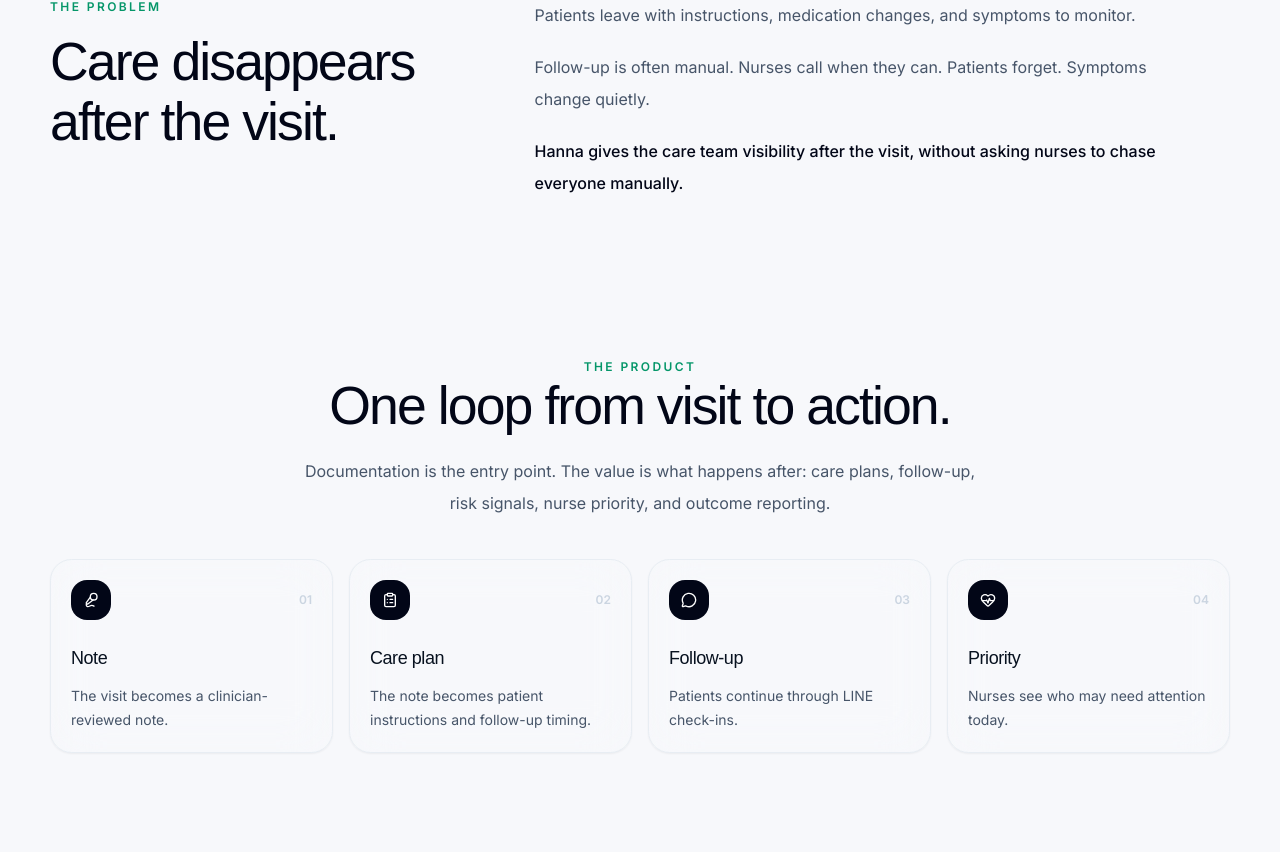
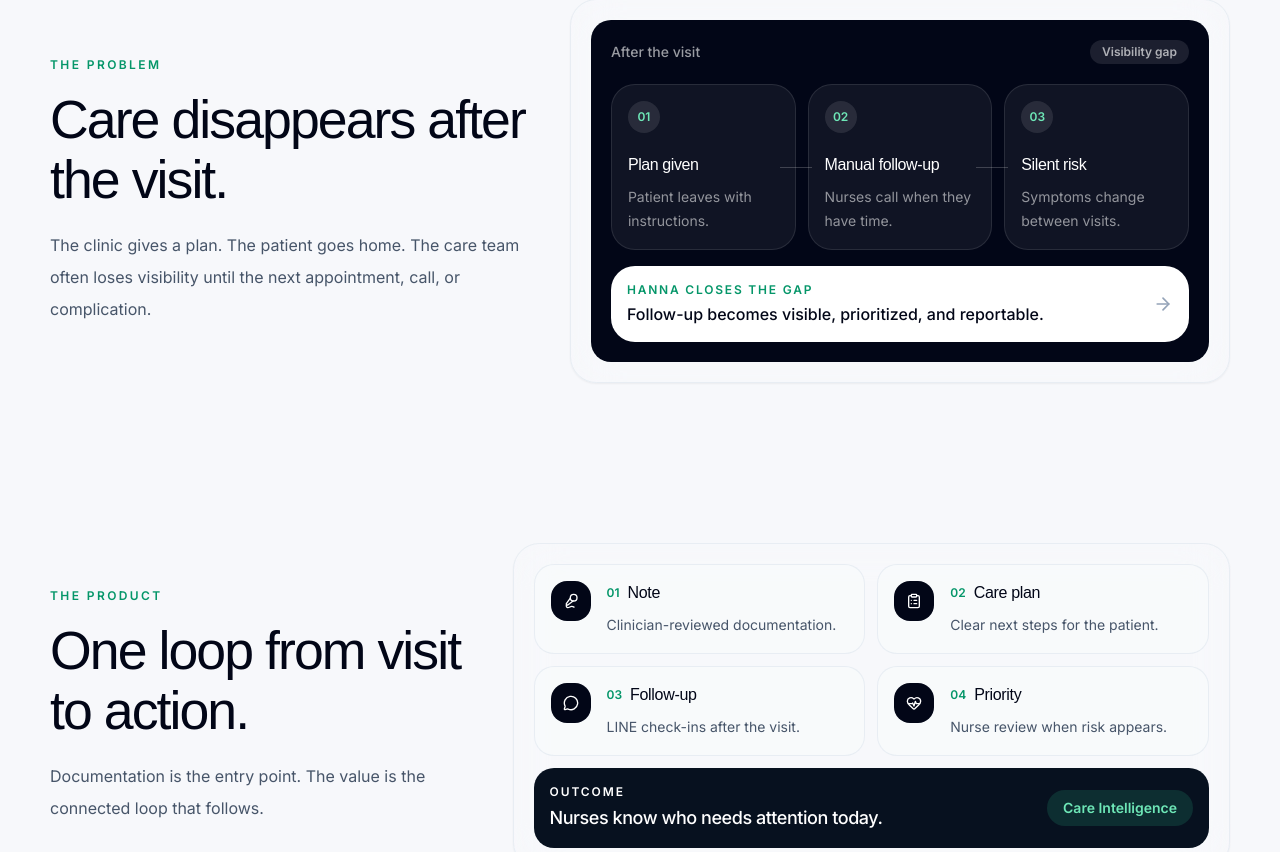
Before and after one commit to farhaned07/hanna-landing, a React (Vite) app: page / in a window 1280 px wide. Shown: the part 825-1677 px from the top of the page. Built offline with nearby package versions, Linux system fonts and the light colour scheme.

Commit message:
Redesign problem product and pricing sections with visual explanation

```diff
--- a/components/HannaLanding.tsx
+++ b/components/HannaLanding.tsx
@@ -43,10 +43,10 @@
 ];
 
 const loop = [
-  { icon: Mic2, title: 'Note', body: 'The visit becomes a clinician-reviewed note.' },
-  { icon: ClipboardList, title: 'Care plan', body: 'The note becomes patient instructions and follow-up timing.' },
-  { icon: MessageCircle, title: 'Follow-up', body: 'Patients continue through LINE check-ins.' },
-  { icon: HeartPulse, title: 'Priority', body: 'Nurses see who may need attention today.' },
+  { icon: Mic2, title: 'Note', body: 'Clinician-reviewed documentation.' },
+  { icon: ClipboardList, title: 'Care plan', body: 'Clear next steps for the patient.' },
+  { icon: MessageCircle, title: 'Follow-up', body: 'LINE check-ins after the visit.' },
+  { icon: HeartPulse, title: 'Priority', body: 'Nurse review when risk appears.' },
 ];
 
 const audiences = [
@@ -57,27 +57,23 @@
 ];
 
 const pilotIncludes = [
-  'Clinician-reviewed note workflow',
+  'Reviewed note workflow',
   'Care plan generation',
   'LINE follow-up handoff',
   'Basic nurse priority view',
-  'Risk signal capture',
-  'Monthly leadership report',
-  'Onboarding and setup',
-  '90-day outcome summary',
+  'Monthly report',
 ];
 
 const annualIncludes = [
-  'Department-level Care Intelligence system',
-  'Scribe workflow for clinical visits',
+  'Department care intelligence system',
+  'Scribe workflow for visits',
   'Care plans and LINE follow-up',
   'Nurse priority queue',
-  'Monthly reports for leadership',
-  'Workflow support and configuration',
+  'Monthly leadership reports',
 ];
 
 const enterpriseIncludes = [
-  'Multi-department configuration',
+  'Multi-department rollout',
   'Executive reporting',
   'Custom workflows and risk rules',
   'Integration roadmap',
@@ -237,14 +233,51 @@
 }
 
 function Problem() {
+  const gaps = [
+    ['Plan given', 'Patient leaves with instructions.'],
+    ['Manual follow-up', 'Nurses call when they have time.'],
+    ['Silent risk', 'Symptoms change between visits.'],
+  ];
+
   return (
     <Section id="problem">
-      <div className="grid gap-10 lg:grid-cols-[0.78fr_1.22fr] lg:items-start">
-        <SectionIntro eyebrow="The problem" title="Care disappears after the visit." />
-        <div className="space-y-5 text-base leading-8 text-slate-600 lg:max-w-2xl">
-          <p>Patients leave with instructions, medication changes, and symptoms to monitor.</p>
-          <p>Follow-up is often manual. Nurses call when they can. Patients forget. Symptoms change quietly.</p>
-          <p className="font-medium text-slate-950">Hanna gives the care team visibility after the visit, without asking nurses to chase everyone manually.</p>
+      <div className="grid gap-8 lg:grid-cols-[0.85fr_1.15fr] lg:items-center">
+        <div>
+          <p className={eyebrow}>The problem</p>
+          <h2 className={`mt-4 ${sectionTitle}`}>Care disappears after the visit.</h2>
+          <p className={`mt-5 max-w-xl ${sectionBody}`}>
+            The clinic gives a plan. The patient goes home. The care team often loses visibility until the next appointment, call, or complication.
+          </p>
+        </div>
+
+        <div className="rounded-[1.65rem] border border-slate-200/70 bg-white/76 p-4 shadow-sm backdrop-blur-xl sm:p-5">
+          <div className="rounded-[1.25rem] bg-slate-950 p-4 text-white sm:p-5">
+            <div className="mb-5 flex items-center justify-between gap-4">
+              <p className="text-sm font-medium text-white/60">After the visit</p>
+              <span className="rounded-full bg-white/10 px-3 py-1 text-xs font-semibold text-white/65">Visibility gap</span>
+            </div>
+
+            <div className="grid gap-3 md:grid-cols-3">
+              {gaps.map(([title, body], index) => (
+                <div key={title} className="relative rounded-2xl border border-white/10 bg-white/[0.06] p-4">
+                  <div className="mb-5 flex h-8 w-8 items-center justify-center rounded-full bg-white/10 text-xs font-semibold text-emerald-300">0{index + 1}</div>
+                  <h3 className="text-base font-medium text-white">{title}</h3>
+                  <p className="mt-2 text-sm leading-6 text-white/55">{body}</p>
+                  {index < gaps.length - 1 && <div className="absolute right-[-17px] top-1/2 hidden h-px w-8 bg-white/20 md:block" />}
+                </div>
+              ))}
+            </div>
+
+            <div className="mt-4 rounded-2xl bg-white p-4 text-slate-950">
+              <div className="flex flex-col gap-3 sm:flex-row sm:items-center sm:justify-between">
+                <div>
+                  <p className="text-xs font-semibold uppercase tracking-[0.15em] text-emerald-600">Hanna closes the gap</p>
+                  <p className="mt-1 text-base font-medium">Follow-up becomes visible, prioritized, and reportable.</p>
+                </div>
+                <ArrowRight className="h-5 w-5 text-slate-400" />
+              </div>
+            </div>
+          </div>
         </div>
       </div>
     </Section>
@@ -254,27 +287,47 @@
 function CareLoop() {
   return (
     <Section id="platform">
-      <div className="mx-auto max-w-2xl text-center">
+      <div className="grid gap-8 lg:grid-cols-[0.75fr_1.25fr] lg:items-center">
+        <div>
           <p className={eyebrow}>The product</p>
-        <h2 className={sectionTitle}>One loop from visit to action.</h2>
-        <p className={`mt-5 ${sectionBody}`}>Documentation is the entry point. The value is what happens after: care plans, follow-up, risk signals, nurse priority, and outcome reporting.</p>
+          <h2 className={`mt-4 ${sectionTitle}`}>One loop from visit to action.</h2>
+          <p className={`mt-5 max-w-xl ${sectionBody}`}>
+            Documentation is the entry point. The value is the connected loop that follows.
+          </p>
         </div>
 
-      <motion.div className="mt-10 grid gap-4 md:grid-cols-2 lg:grid-cols-4" initial="hidden" whileInView="visible" viewport={{ once: true, amount: 0.2 }} variants={stagger}>
+        <motion.div className="rounded-[1.65rem] border border-slate-200/70 bg-white/76 p-4 shadow-sm backdrop-blur-xl sm:p-5" initial="hidden" whileInView="visible" viewport={{ once: true, amount: 0.2 }} variants={stagger}>
+          <div className="grid gap-3 md:grid-cols-2">
             {loop.map((item, index) => {
               const Icon = item.icon;
               return (
-            <motion.div key={item.title} variants={fadeUp} transition={smooth} className="rounded-[1.35rem] border border-slate-200/70 bg-white/78 p-5 shadow-sm backdrop-blur-xl">
-              <div className="mb-6 flex items-center justify-between">
-                <div className="flex h-10 w-10 items-center justify-center rounded-xl bg-slate-950 text-white"><Icon className="h-4 w-4" /></div>
-                <span className="text-xs font-semibold text-slate-300">0{index + 1}</span>
+                <motion.div key={item.title} variants={fadeUp} transition={smooth} className="rounded-[1.25rem] border border-slate-200/70 bg-slate-50/80 p-4">
+                  <div className="flex items-start gap-4">
+                    <div className="flex h-10 w-10 shrink-0 items-center justify-center rounded-xl bg-slate-950 text-white"><Icon className="h-4 w-4" /></div>
+                    <div>
+                      <div className="flex items-center gap-2">
+                        <span className="text-xs font-semibold text-emerald-600">0{index + 1}</span>
+                        <h3 className="text-base font-medium tracking-[-0.02em] text-slate-950">{item.title}</h3>
                       </div>
-              <h3 className="text-lg font-medium tracking-[-0.025em]">{item.title}</h3>
-              <p className="mt-3 text-sm leading-6 text-slate-600">{item.body}</p>
+                      <p className="mt-2 text-sm leading-6 text-slate-600">{item.body}</p>
+                    </div>
+                  </div>
                 </motion.div>
               );
             })}
+          </div>
+
+          <div className="mt-3 rounded-[1.25rem] bg-[#07111f] p-4 text-white">
+            <div className="grid gap-3 sm:grid-cols-[1fr_auto] sm:items-center">
+              <div>
+                <p className="text-xs font-semibold uppercase tracking-[0.16em] text-emerald-300">Outcome</p>
+                <p className="mt-1 text-lg font-medium tracking-[-0.025em]">Nurses know who needs attention today.</p>
+              </div>
+              <div className="rounded-full bg-emerald-400/15 px-4 py-2 text-sm font-semibold text-emerald-300">Care Intelligence</div>
+            </div>
+          </div>
         </motion.div>
+      </div>
     </Section>
   );
 }
@@ -337,40 +390,49 @@
     <Section id="pricing">
       <div className="mx-auto max-w-2xl text-center">
         <p className={eyebrow}>Packaging</p>
-        <h2 className={sectionTitle}>Pilot first. Annual after proof.</h2>
-        <p className={`mt-5 ${sectionBody}`}>Hanna is sold as Care Intelligence for a department or chronic care program, not as a standalone scribe tool.</p>
+        <h2 className={sectionTitle}>Choose the rollout stage.</h2>
+        <p className={`mt-5 ${sectionBody}`}>Start with one care team. Continue annually once the loop is proven.</p>
       </div>
 
-      <div className="mt-10 grid gap-5 lg:grid-cols-3">
-        <PricingCard eyebrow="90-day proof program" title="Hanna Pilot" price="฿60,000" cadence="per month for 90 days" body="For one clinic, department, or chronic-care program to prove the care loop." items={pilotIncludes} cta="Book pilot" href="mailto:hello@hanna.care?subject=Hanna%2090-Day%20Care%20Intelligence%20Pilot" />
-        <PricingCard featured eyebrow="Annual department system" title="Hanna Care Intelligence" price="฿85,000" cadence="per month, billed annually" body="The core annual care intelligence package for one department or chronic-care program." items={annualIncludes} cta="Discuss annual plan" href="mailto:hello@hanna.care?subject=Hanna%20Care%20Intelligence%20Annual" />
-        <PricingCard eyebrow="Multi-site / payer" title="Hanna Enterprise" price="From ฿250,000" cadence="per month, annual only" body="For hospital groups, multi-department rollout, or insurer programs." items={enterpriseIncludes} cta="Talk enterprise" href="mailto:hello@hanna.care?subject=Hanna%20Enterprise" />
+      <div className="mt-10 grid gap-4 lg:grid-cols-3">
+        <PricingCard eyebrow="Proof" title="Hanna Pilot" price="฿60,000" cadence="/ month for 90 days" body="For one clinic or department to prove the care loop." items={pilotIncludes} cta="Book pilot" href="mailto:hello@hanna.care?subject=Hanna%2090-Day%20Care%20Intelligence%20Pilot" metric="90 days" />
+        <PricingCard featured eyebrow="Core" title="Care Intelligence" price="฿85,000" cadence="/ month, billed annually" body="For one department running the full annual system." items={annualIncludes} cta="Discuss annual plan" href="mailto:hello@hanna.care?subject=Hanna%20Care%20Intelligence%20Annual" metric="Annual" />
+        <PricingCard eyebrow="Scale" title="Enterprise" price="From ฿250,000" cadence="/ month, annual only" body="For hospital groups, multi-site rollout, or payer programs." items={enterpriseIncludes} cta="Talk enterprise" href="mailto:hello@hanna.care?subject=Hanna%20Enterprise" metric="Multi-site" />
       </div>
     </Section>
   );
 }
 
-function PricingCard({ eyebrow, title, price, cadence, body, items, cta, href, featured = false }: { eyebrow: string; title: string; price: string; cadence: string; body: string; items: string[]; cta: string; href: string; featured?: boolean }) {
+function PricingCard({ eyebrow, title, price, cadence, body, items, cta, href, metric, featured = false }: { eyebrow: string; title: string; price: string; cadence: string; body: string; items: string[]; cta: string; href: string; metric: string; featured?: boolean }) {
   return (
-    <div className={`rounded-[1.35rem] border p-5 shadow-sm backdrop-blur-xl ${featured ? 'border-slate-950 bg-[#07111f] text-white shadow-slate-950/12' : 'border-slate-200/70 bg-white/82 text-slate-950'}`}>
-      <div className="border-b border-current/10 pb-5">
-        <p className={`text-xs font-semibold uppercase tracking-[0.13em] ${featured ? 'text-emerald-300' : 'text-emerald-600'}`}>{eyebrow}</p>
-        <h3 className="mt-3 text-lg font-medium tracking-[-0.025em]">{title}</h3>
-        <p className="mt-5 text-[2.2rem] font-medium leading-none tracking-[-0.04em]">{price}</p>
+    <div className={`overflow-hidden rounded-[1.35rem] border shadow-sm backdrop-blur-xl ${featured ? 'border-slate-950 bg-[#07111f] text-white shadow-slate-950/12' : 'border-slate-200/70 bg-white/82 text-slate-950'}`}>
+      <div className={`flex items-center justify-between border-b px-5 py-4 ${featured ? 'border-white/10' : 'border-slate-200/70'}`}>
+        <p className={`text-xs font-semibold uppercase tracking-[0.14em] ${featured ? 'text-emerald-300' : 'text-emerald-600'}`}>{eyebrow}</p>
+        <span className={`rounded-full px-3 py-1 text-xs font-semibold ${featured ? 'bg-white/10 text-white/70' : 'bg-slate-100 text-slate-500'}`}>{metric}</span>
+      </div>
+
+      <div className="p-5">
+        <h3 className="text-lg font-medium tracking-[-0.025em]">{title}</h3>
+        <p className="mt-4 text-[2.05rem] font-medium leading-none tracking-[-0.04em]">{price}</p>
         <p className={`mt-2 text-sm font-medium ${featured ? 'text-white/55' : 'text-slate-500'}`}>{cadence}</p>
-        <p className={`mt-5 text-sm leading-6 ${featured ? 'text-white/68' : 'text-slate-600'}`}>{body}</p>
-      </div>
-      <div className="mt-5 grid gap-2.5">
+        <p className={`mt-5 min-h-[48px] text-sm leading-6 ${featured ? 'text-white/68' : 'text-slate-600'}`}>{body}</p>
+
+        <div className={`mt-5 rounded-2xl p-4 ${featured ? 'bg-white/[0.065]' : 'bg-slate-50'}`}>
+          <p className={`mb-3 text-xs font-semibold uppercase tracking-[0.14em] ${featured ? 'text-white/48' : 'text-slate-400'}`}>Includes</p>
+          <div className="grid gap-2.5">
             {items.map((item) => (
-          <div key={item} className={`flex items-start gap-3 rounded-xl p-3 ${featured ? 'bg-white/[0.065]' : 'bg-slate-50'}`}>
+              <div key={item} className="flex items-start gap-2.5">
                 <CheckCircle2 className={`mt-0.5 h-4 w-4 shrink-0 ${featured ? 'text-emerald-300' : 'text-emerald-500'}`} />
-            <span className={`text-sm font-medium leading-6 ${featured ? 'text-white/78' : 'text-slate-700'}`}>{item}</span>
+                <span className={`text-sm leading-5 ${featured ? 'text-white/78' : 'text-slate-700'}`}>{item}</span>
               </div>
             ))}
           </div>
+        </div>
+
         <a href={href} className={`mt-5 inline-flex w-full items-center justify-center gap-2 rounded-full px-5 py-3.5 text-sm font-semibold transition ${featured ? 'bg-white text-slate-950 hover:bg-slate-100' : 'bg-slate-950 text-white hover:bg-slate-800'}`}>
           {cta}<ArrowRight className="h-4 w-4" />
         </a>
+      </div>
     </div>
   );
 }
```
Lines whose indentation alone changed are shown as unchanged.
